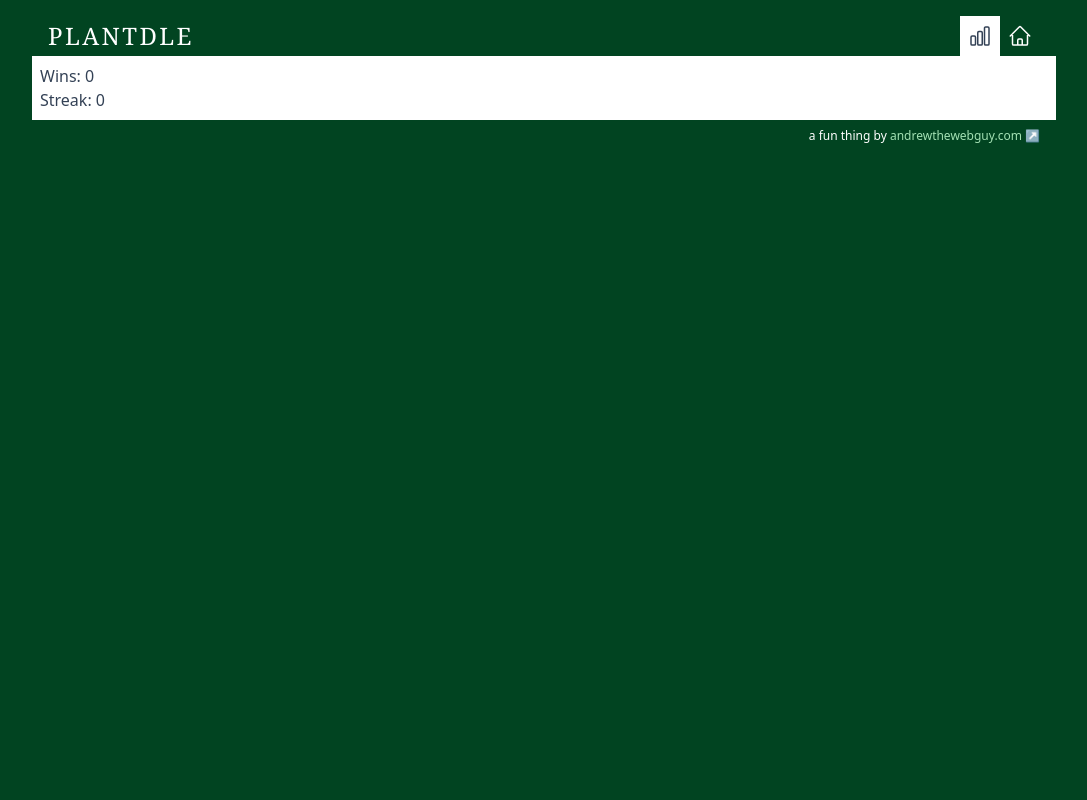
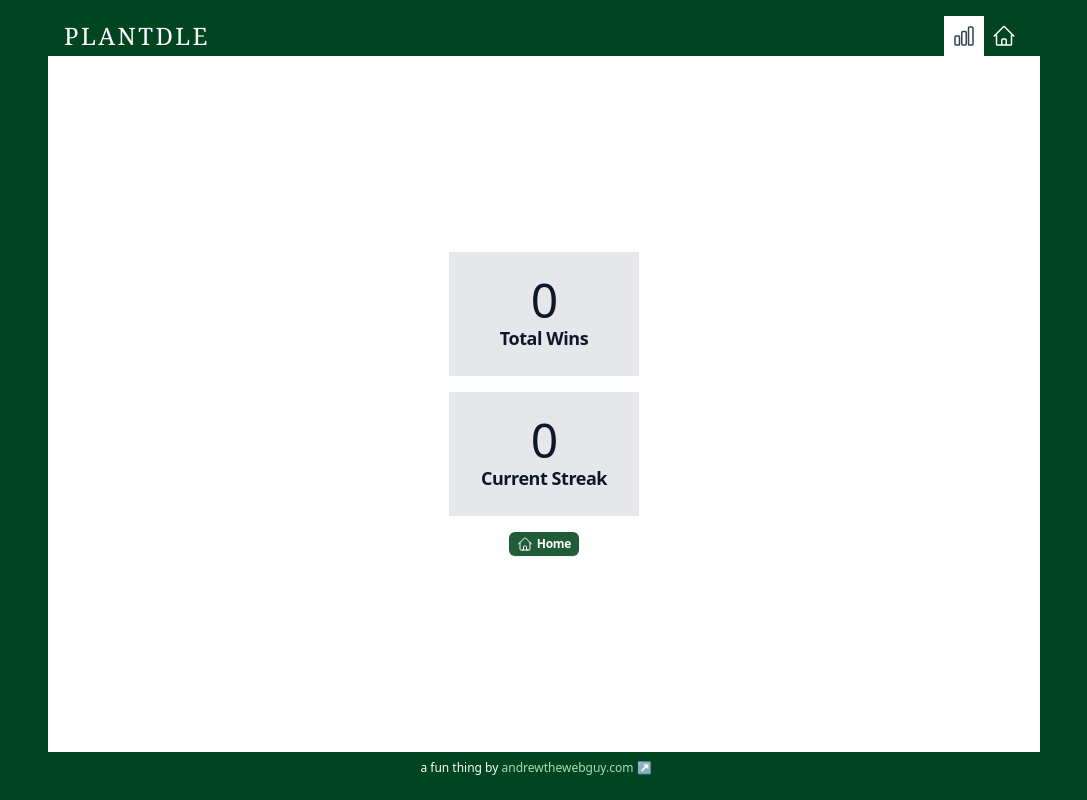
Before and after one commit to andrewchurch/plantdle, a React (Vite) app: page / in a window 1280 px wide. Both pictures are taken after a click on the button "Stats". Shown: the whole page, without its empty margins (96-1183 px from the left). Built offline with nearby package versions, Linux system fonts and the light colour scheme.

Commit message:
UI polish

```diff
--- a/package.json
+++ b/package.json
@@ -11,6 +11,7 @@
   },
   "dependencies": {
     "react": "^18.2.0",
+    "react-countup": "^6.4.2",
     "react-dom": "^18.2.0",
     "react-select": "^5.7.4"
   },
--- a/src/components/App/App.jsx
+++ b/src/components/App/App.jsx
@@ -43,7 +43,7 @@ function App() {
 
     const mainViewComponents = {
         'game': <Game onChangeView={setView} onGameOver={handleGameOver} />,
-        'stats': <Stats player={player} />
+        'stats': <Stats onChangeView={setView} player={player} />
     };
 
     useEffect(() => {
@@ -51,14 +51,12 @@ function App() {
     }, [player]);
 
     return (
-        <div className="px-2 md:p-4">
-            <div className="mx-auto max-w-5xl">
-                <Header view={view} onChangeView={setView} />
-                <div className="p-2 bg-white text-slate-700">
-                    {mainViewComponents[view]}
-                </div>
-                <Footer />
+        <div className="h-screen px-2 md:p-4 mx-auto max-w-5xl grid grid-rows-[min-content,auto,min-content]">
+            <Header view={view} onChangeView={setView} />
+            <div className="bg-white text-slate-700">
+                {mainViewComponents[view]}
             </div>
+            <Footer />
         </div>
     )
 }
--- a/src/components/Footer/Footer.jsx
+++ b/src/components/Footer/Footer.jsx
@@ -2,7 +2,7 @@
 function Footer() {
 
     return (
-        <div className="py-2 pr-4 text-right text-xs text-white">
+        <div className="py-2 pr-4 text-center text-xs text-white">
             <span>a fun thing by</span>
             &nbsp;
             <a href="https://andrewthewebguy.com/" className="text-forest-300 after:content-['_↗']">
--- a/src/components/Game/Clues/Clues.jsx
+++ b/src/components/Game/Clues/Clues.jsx
@@ -1,5 +1,5 @@
 function ClueChanger({ thisClue, activeClue, onClueChange }) {
-    const classes = thisClue === activeClue ? 'bg-gray-800 text-white' : 'bg-gray-300';
+    const classes = thisClue === activeClue ? 'bg-gray-200' : 'bg-forest-800 text-white';
 
     return (
         <button
@@ -26,15 +26,17 @@ function Clues({ game, gameInfo, onClueChange }) {
             <div className="aspect-video relative">
                 <div className="">
                     <img className="aspect-video absolute top-0 left-0" src={activeVisual.src} />
-                    <p className="absolute top-full right-0 text-xs">{activeVisual.caption}</p>
+                    <p className="absolute top-full right-0 pt-1 px-2 text-xs text-slate-500">{activeVisual.caption}</p>
                 </div>
+                {(game.status === 'finished' || isHintActive) &&
+                    <p className="absolute bottom-0 bg-gray-200 w-full text-xs px-2 py-1">
+                        <span className="font-semibold">Hint:</span>&nbsp;{gameInfo.hint}
+                    </p>
+                }
             </div>
-            <div className="">
+            <div className="flex pl-2 gap-2 border-t-2">
                 {clueChangers}
             </div>
-            {(game.status === 'finished' || isHintActive) &&
-                <p>{gameInfo.hint}</p>
-            }
         </div>
     )
 }
--- a/src/components/Game/Guess/Guess.jsx
+++ b/src/components/Game/Guess/Guess.jsx
@@ -1,15 +1,13 @@
-import { useRef, useEffect } from 'react';
-
 function Guess({ guessData }) {
 
-    const indicatorClass = guessData.outcome === 'success' ? 'bg-green-500' : 'bg-red-500';
+    const indicatorClass = guessData.outcome === 'success' ? 'bg-green-600' : 'bg-red-600';
 
     return (
-        <div className="flex">
+        <div className="flex gap-2 bg-gray-200 p-2 mt-1 items-center first:mt-2">
             <span className={`${indicatorClass} w-5 h-5`}>
                 <span className="sr-only">{guessData.outcome}</span>
             </span>
-            <span className="">{guessData.guess}</span>
+            <span className="text-xs">{guessData.guess}</span>
         </div>
     );
 }
--- a/src/components/Game/Guess/guessClasses.mjs
+++ /dev/null
@@ -1,39 +0,0 @@
-const guessClasses = {
-    default: {
-        wrapper: ['flex'],
-        indicator: ['w-5', 'h-5', 'bg-gray-500'],
-        input: ['border-2'],
-        button: ['p-4']
-    },
-    active: {
-        add: {
-            wrapper: [''],
-            indicator: ['bg-yellow-500'],
-            input: ['border-yellow-500'],
-            button: ['inline-block', 'bg-forest-800', 'text-white']
-        },
-        remove: {
-            indicator: ['bg-gray-500']
-        }
-    },
-    success: {
-        add: {
-            indicator: ['bg-green-500'],
-            input: ['border-green-500']
-        },
-        remove: {
-            indicator: ['bg-gray-500']
-        }
-    },
-    failure: {
-        add: {
-            indicator: ['bg-red-500'],
-            input: ['border-red-500']
-        },
-        remove: {
-            indicator: ['bg-gray-500']
-        }
-    }
-};
-
-export default guessClasses;
--- a/src/components/Game/Guesser/Guesser.jsx
+++ b/src/components/Game/Guesser/Guesser.jsx
@@ -1,4 +1,4 @@
-import { useState } from 'react';
+import { useState, useRef } from 'react';
 import AsyncSelect from 'react-select/async';
 
 const loadOptions = (inputValue, callback) => {
@@ -32,9 +32,12 @@ const loadOptions = (inputValue, callback) => {
 
 function Guesser({ onGuess }) {
     const [selectedGuess, setSelectedGuess] = useState(null);
+    const inputRef = useRef();
 
     const handleGuessSubmission = (event) => {
         event.preventDefault();
+
+        inputRef.current.clearValue();
 
         if (!selectedGuess) {
 
@@ -55,9 +58,10 @@ function Guesser({ onGuess }) {
     };
 
     return (
-        <form onSubmit={handleGuessSubmission}>
+        <form onSubmit={handleGuessSubmission} className="flex gap-2 mt-2">
             <AsyncSelect
                 cacheOptions
+                components={{ LoadingIndicator: null }}
                 defaultOptions
                 filterOption={customFilter}
                 getOptionLabel={option => `${option.commonName} (${option.scientificName})`}
@@ -65,10 +69,12 @@ function Guesser({ onGuess }) {
                 isClearable={true}
                 loadOptions={loadOptions}
                 onChange={setSelectedGuess}
-                placeholder="Type to search or select from list"
+                placeholder="Search and select from list"
+                ref={inputRef}
                 required
+                className="text-base w-full"
             />
-            <button className="bg-forest-500">Submit</button>
+            <button className="bg-forest-800 shadow-sm rounded-md px-2 font-semibold text-white tracking-tight text-sm">Submit</button>
         </form>
     );
 }
--- a/src/components/Stats/Stats.jsx
+++ b/src/components/Stats/Stats.jsx
@@ -1,11 +1,39 @@
+import CountUp from 'react-countup';
 
-function Stats({ player }) {
+function Stats({ player, onChangeView }) {
 
     return (
-        <>
-            <p>Wins: {player.wins}</p>
-            <p>Streak: {player.streak}</p>
-        </>
+        <div className="flex h-full">
+            <div className="m-auto text-center text-slate-900">
+                <div className="px-8 py-6 bg-gray-200">
+                <CountUp
+                        className="text-5xl tracking-tight font-light"
+                        duration={3}
+                        end={player.wins}
+                    />
+                    <h2 className="text-lg tracking-tight font-extrabold">Total Wins</h2>
+
+                </div>
+                <div className="mt-4 px-8 py-6 bg-gray-200">
+                <CountUp
+                        className="text-5xl tracking-tight font-light"
+                        duration={3}
+                        end={player.streak}
+                    />
+                    <h2 className="text-lg tracking-tight font-extrabold">Current Streak</h2>
+                </div>
+                <div className="mt-4 flex justify-center">
+                    <button
+                        onClick={() => onChangeView('game')}
+                        className="bg-forest-800 flex gap-1 items-center shadow-sm rounded-md px-2 py-1 text-xs text-white tracking-tight font-semibold">
+                        <svg xmlns="http://www.w3.org/2000/svg" fill="none" viewBox="0 0 24 24" strokeWidth={1.5} stroke="currentColor" className="w-4 h-4">
+                            <path strokeLinecap="round" strokeLinejoin="round" d="M2.25 12l8.954-8.955c.44-.439 1.152-.439 1.591 0L21.75 12M4.5 9.75v10.125c0 .621.504 1.125 1.125 1.125H9.75v-4.875c0-.621.504-1.125 1.125-1.125h2.25c.621 0 1.125.504 1.125 1.125V21h4.125c.621 0 1.125-.504 1.125-1.125V9.75M8.25 21h8.25" />
+                        </svg>
+                        Home
+                    </button>
+                </div>
+            </div>
+        </div>
     )
 }
 
--- a/src/index.css
+++ b/src/index.css
@@ -1,3 +1,10 @@
 @tailwind base;
 @tailwind components;
 @tailwind utilities;
+
+/*  https://benborgers.com/posts/tailwind-h-screen */
+@supports (-webkit-touch-callout: none) {
+    .h-screen {
+        height: -webkit-fill-available;
+    }
+}
```
Also changed, not shown: src/components/Game/Game.jsx (+48 -11 lines), 1 other file (tests, documents, lock files or other folders).
